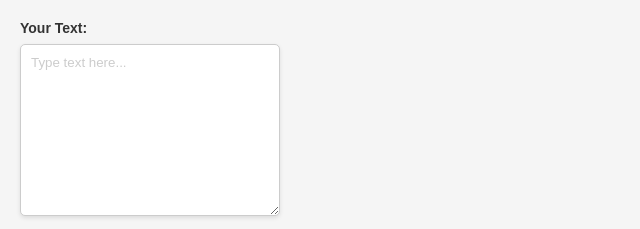
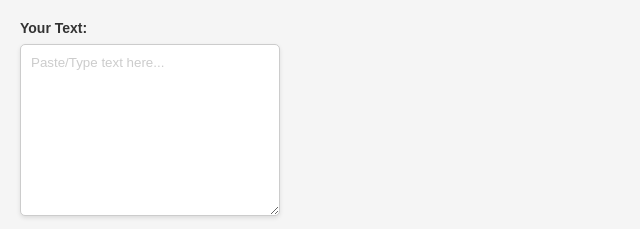
Before and after one commit to danblock97/PocketTranslator, a browser extension: page index.html in a window 1280 px wide. Shown: the top 229 px of the page, 0-640 px from the left. Drawn offline with Linux system fonts and the light colour scheme.

Commit message:
QoL Changes

```diff
--- a/index.html
+++ b/index.html
@@ -12,7 +12,7 @@
 			<textarea
 				id="inputText"
 				rows="10"
-				placeholder="Type text here..."
+				placeholder="Paste/Type text here..."
 			></textarea>
 
 			<div>
```
Also changed, not shown: manifest.json.
